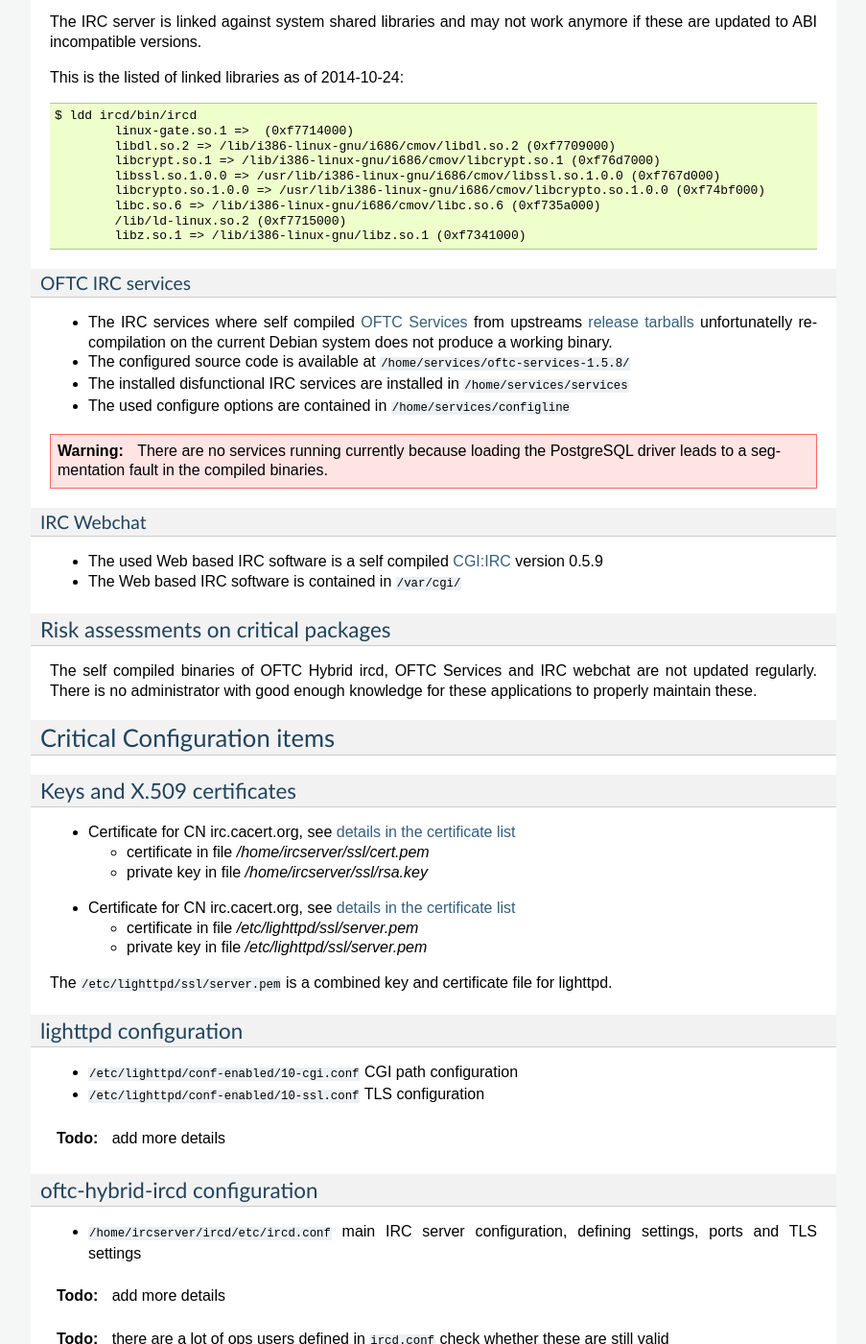
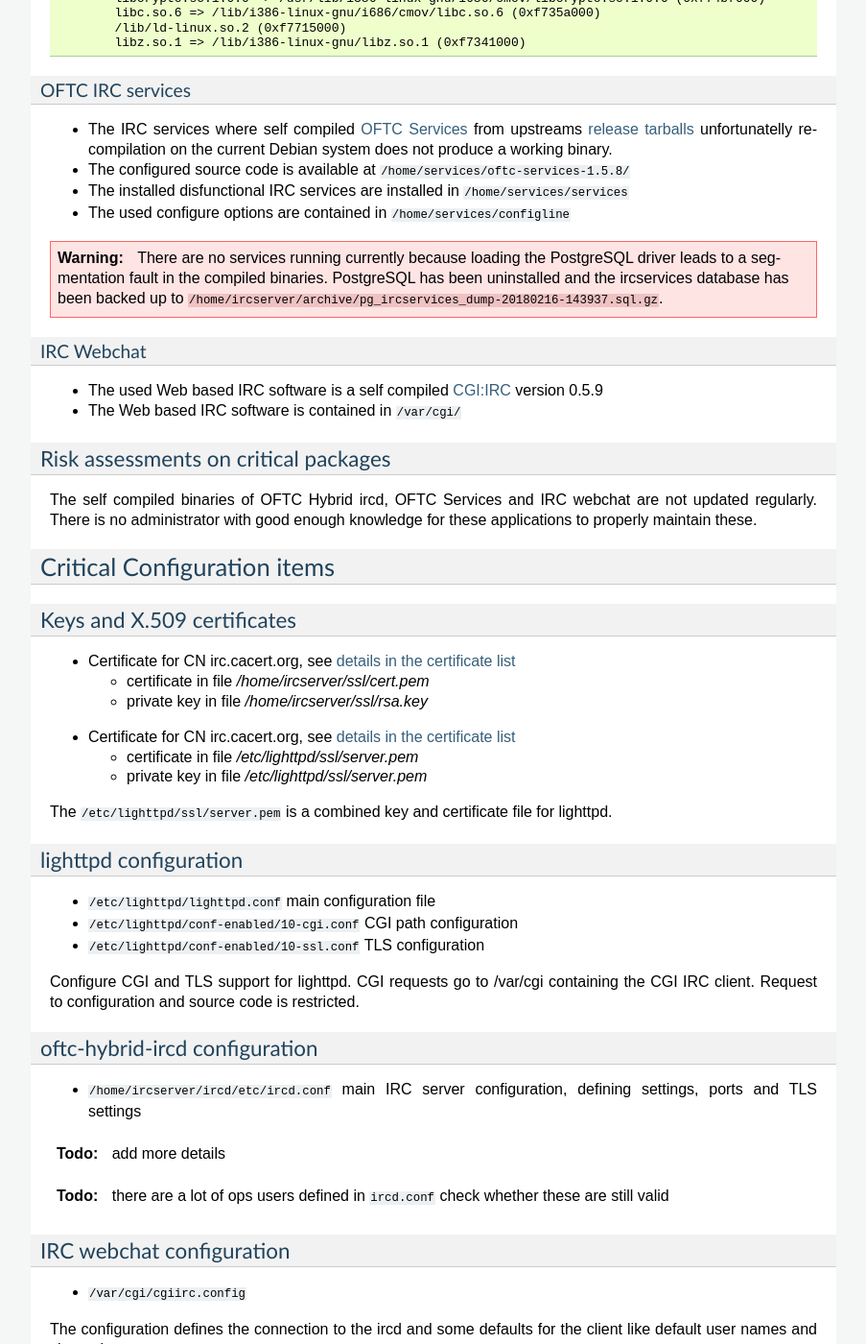
Before and after one commit to CAcertOrg/cacert-infradocs, a Sphinx documentation site: the page built from docs/systems/irc.rst, in a window 1280 px wide and 1400 px high, scrolled down 3475 px. Shown: the whole window at 96% size, without its empty margins (198-1101 px from the left). Built offline with Sphinx 7.4.7, drawn with Linux system fonts in a browser that asks for light colours; pages that are not in the unit, such as notebooks, are missing from menus; cross-references to code outside the pages are shown as plain code; some of the changed text lies outside the part shown.

Commit message:
Maintenance on irc container
- update OS packages
- backup/remove unused PostgreSQL
- fix lighttpd configuration
- use proxyout for APT

```diff
--- a/docs/systems/irc.rst
+++ b/docs/systems/irc.rst
@@ -271,7 +254,9 @@
 
 .. warning::
    There are no services running currently because loading the PostgreSQL
-   driver leads to a segmentation fault in the compiled binaries.
+   driver leads to a segmentation fault in the compiled binaries. PostgreSQL
+   has been uninstalled and the ircservices database has been backed up to
+   :file:`/home/ircserver/archive/pg_ircservices_dump-20180216-143937.sql.gz`.
 
 IRC Webchat
 ...........
@@ -317,10 +302,13 @@
 lighttpd configuration
 ----------------------
 
+* :file:`/etc/lighttpd/lighttpd.conf` main configuration file
 * :file:`/etc/lighttpd/conf-enabled/10-cgi.conf` CGI path configuration
 * :file:`/etc/lighttpd/conf-enabled/10-ssl.conf` TLS configuration
 
-.. todo:: add more details
+Configure CGI and TLS support for lighttpd. CGI requests go to /var/cgi
+containing the CGI IRC client. Request to configuration and source code is
+restricted.
 
 .. index::
    pair: oftc-hybrid-ircd; configuration
@@ -333,6 +321,7 @@
   defining settings, ports and TLS settings
 
 .. todo:: add more details
+
 .. todo::
    there are a lot of ops users defined in :file:`ircd.conf` check whether
    these are still valid
@@ -345,20 +334,8 @@
 
 * :file:`/var/cgi/cgiirc.config`
 
-.. todo:: add more details
-
-Potentially obsolete configuration
-----------------------------------
-
-There are some directories in :file:`/etc/` that contain seemingly unused
-configuration files:
-
-* :file:`/etc/irc/`
-* :file:`/etc/oftc-hybrid/`
-
-There is also a half-uninstalled package :program:`ircd-hybrid` whose config
-files are partially still available (:file:`/etc/default/ircd-hybrid` and
-:file:`/etc/logrotate.d/ircd-hybrid`)
+The configuration defines the connection to the ircd and some defaults for the
+client like default user names and channel.
 
 Changes
 =======
```
Also changed, not shown: other parts of docs/systems/irc.rst (+1 -18 lines).
